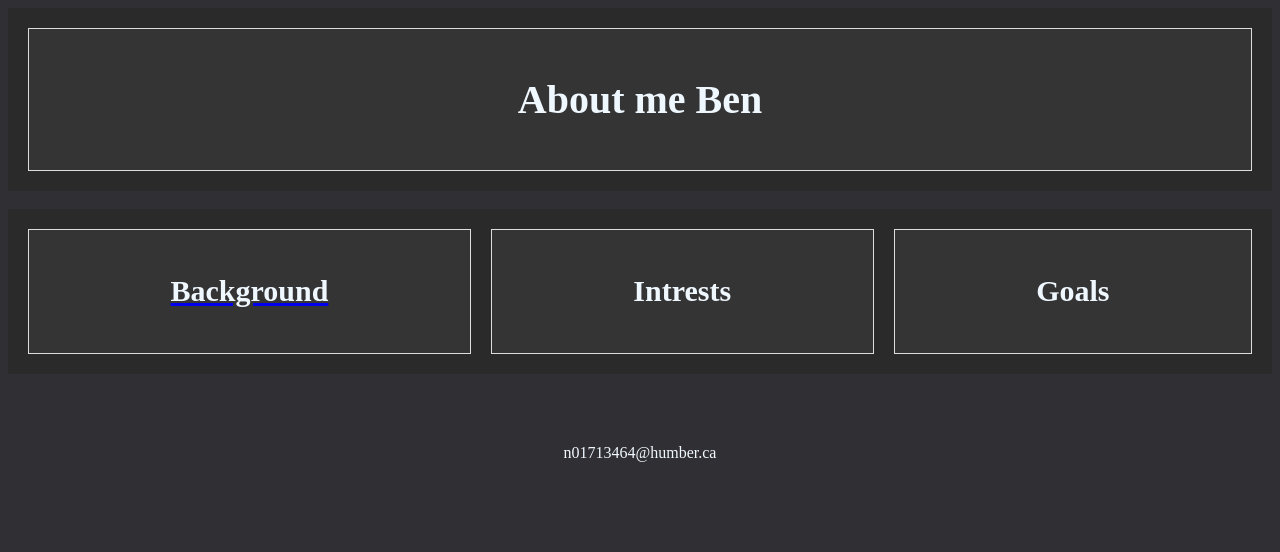
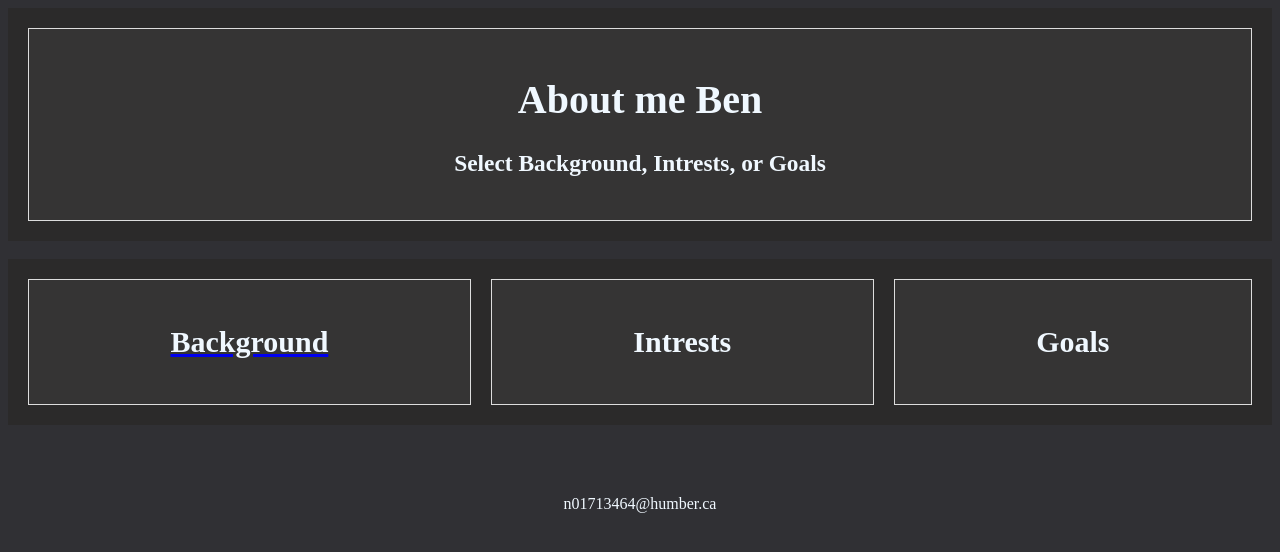
Before and after one commit to benahahumber/Lab-2, a plain HTML site: page index.html in a window 1280 px wide. Drawn offline with Linux system fonts and the light colour scheme.

Commit message:
Update index.html

```diff
--- a/index.html
+++ b/index.html
@@ -46,6 +46,7 @@
         <div class="flex-container">
             <div class="flex-item">
                 <h1>About me Ben</h1>
+                <h3 style="color:aliceblue">Select Background, Intrests, or Goals</h3>
             </div>
         </div>
     </header>
```
